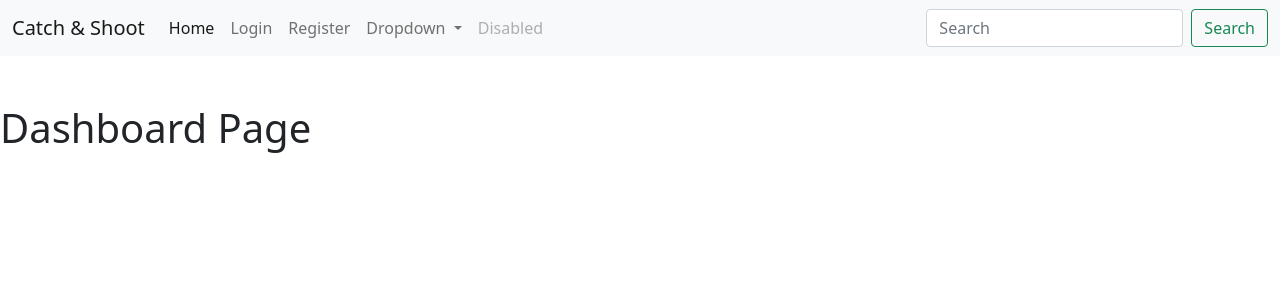
After one commit to omri30000/Serverus, a Flask app: page /dashboard in a window 1280 px wide. The commit adds this page. Shown: the top 300 px of the page. Run offline with Flask 2, Linux system fonts and the light colour scheme; some libraries are stand-ins or nearby versions.

Commit message:
added basic dashboard file

```diff
--- a/WebAppComponent/Main.py
+++ b/WebAppComponent/Main.py
@@ -1,20 +1,33 @@
 from flask import Flask
 from flask import render_template
+from flask import request
+
 
 app = Flask(__name__)
 
+
 @app.route("/")  # if we use the domain only, we'll get here
-def home():
+def home_page():
     return render_template("index.html")
 
-@app.route("/login")
+
+@app.route("/login", methods=["POST", "GET"])
 def login_page():
+    if request.method == "POST":
+        user = request.form['username']
+
     return render_template("login.html")
+
 
 @app.route("/register")
 def register_page():
     return render_template("register.html")
 
 
+@app.route("/dashboard")
+def dashboard_page():
+    return render_template("dashboard.html")
+
+
 if __name__ == '__main__':
     app.run(debug=True)
--- /dev/null
+++ b/WebAppComponent/templates/dashboard.html
@@ -0,0 +1,5 @@
+{% extends "base.html" %}
+
+{% block content %}
+<h1>Dashboard Page</h1>
+{% endblock %}
--- a/WebAppComponent/templates/login.html
+++ b/WebAppComponent/templates/login.html
@@ -4,11 +4,11 @@
 
 <div class="row">
     <div class="col-md-6">
-        <input type="text" class="form-control" placeholder="Username" aria-label="Username" aria-describedby="basic-addon1">
+        <input type="text" class="form-control" placeholder="Username" name="username" aria-label="Username" aria-describedby="basic-addon1">
     </div>
 
     <div class="col-md-6">
-        <input type="text" class="form-control" placeholder="Password" aria-label="Password" aria-describedby="basic-addon1">
+        <input type="text" class="form-control" placeholder="Password" name="password" aria-label="Password" aria-describedby="basic-addon1">
     </div>
 </div>
 
```
